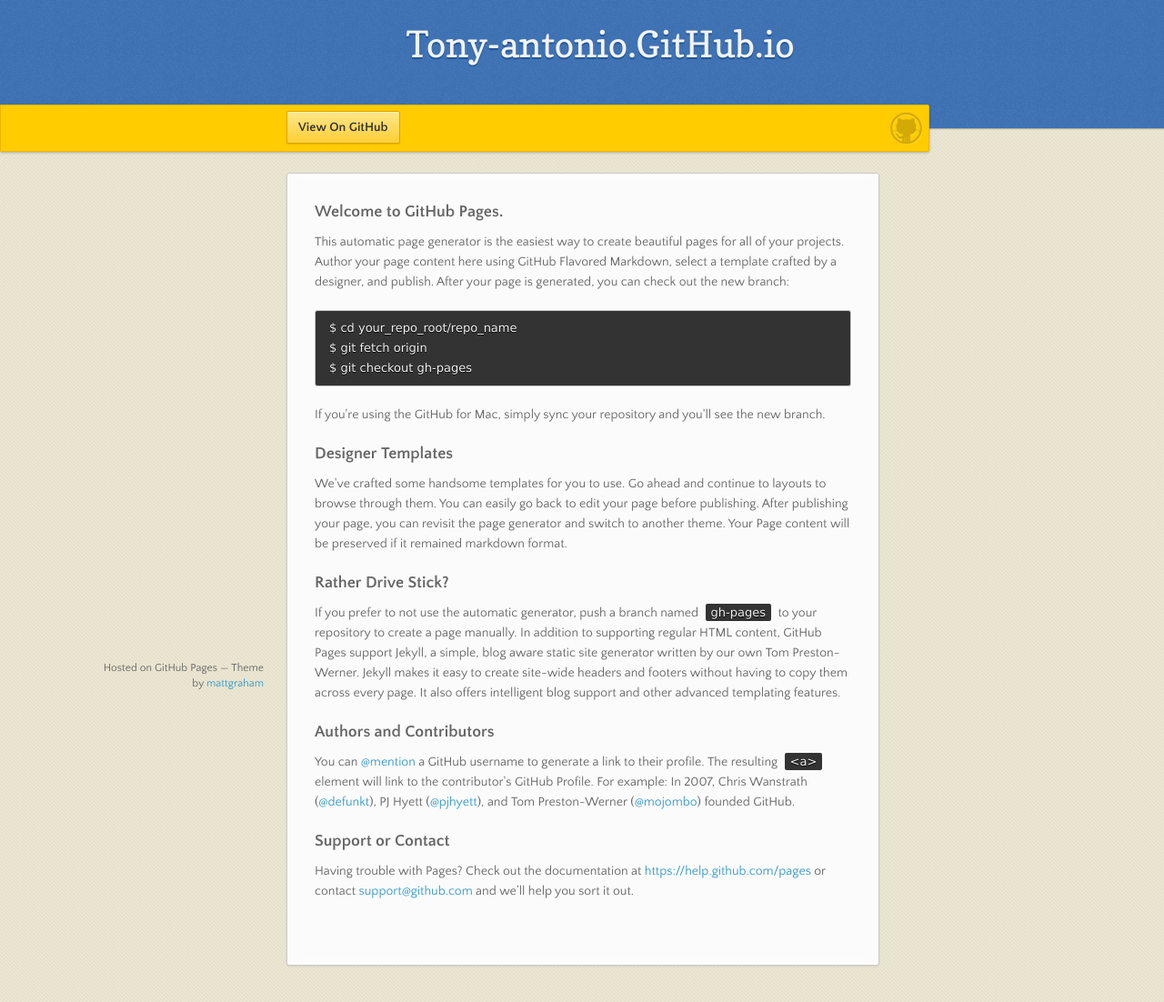
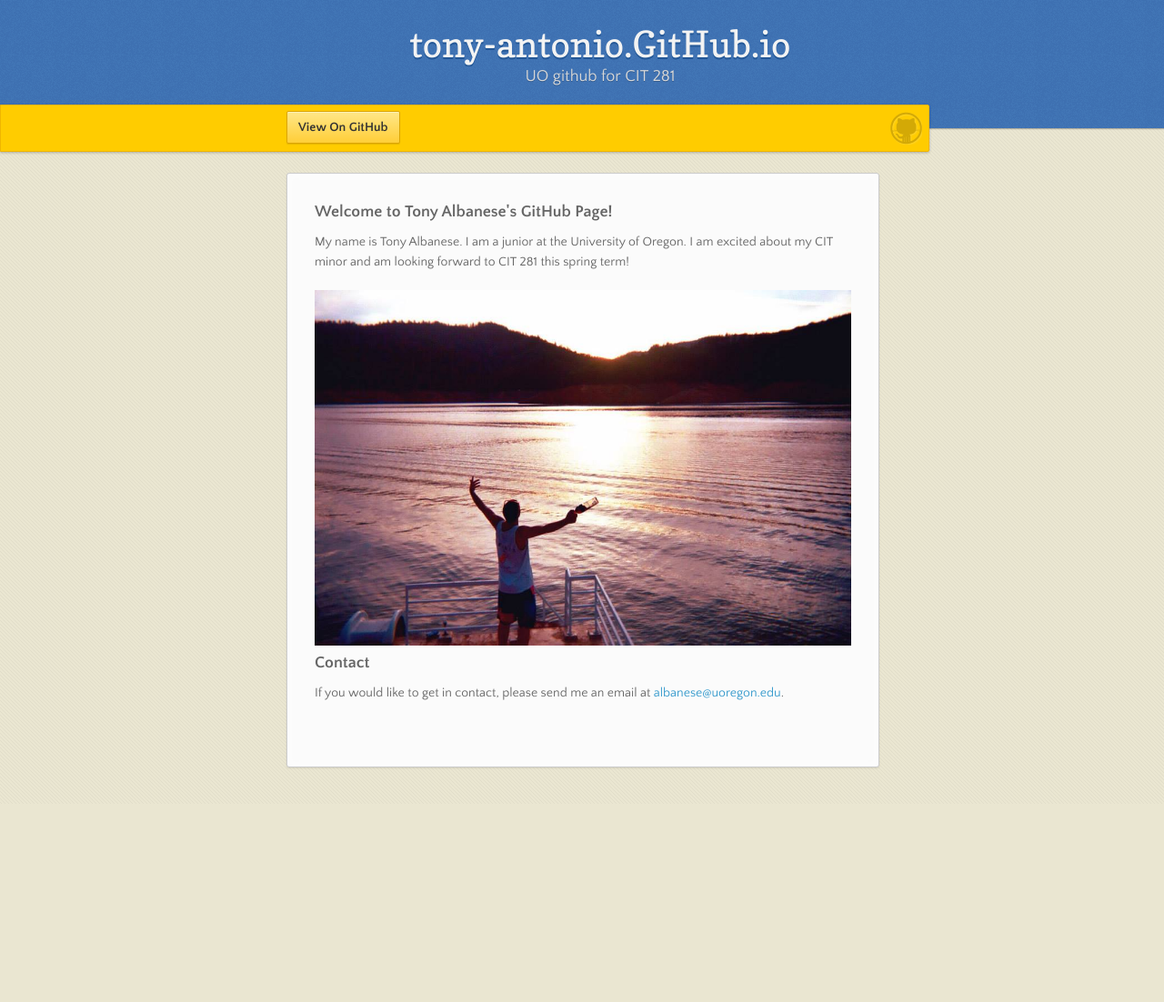
Before and after one commit to tony-antonio/tony-antonio.github.io, a plain HTML site: page index.html in a window 1280 px wide. Shown: the whole page at 91% size. After the commit the page ends 884 px from the top, so only its background shows below. Drawn offline with nearby package versions, Linux system fonts and the light colour scheme.

Commit message:
updated index

```diff
--- a/index.html
+++ b/index.html
@@ -3,7 +3,7 @@
   <head>
     <meta charset="utf-8">
     <meta http-equiv="X-UA-Compatible" content="chrome=1">
-    <title>Tony-antonio.GitHub.io by tony-antonio</title>
+    <title>tony-antonio.GitHub.io by tony-antonio</title>
     <link rel="stylesheet" href="stylesheets/styles.css">
     <link rel="stylesheet" href="stylesheets/pygment_trac.css">
     <script src="https://ajax.googleapis.com/ajax/libs/jquery/1.7.1/jquery.min.js"></script>
@@ -17,14 +17,14 @@
   <body>
 
       <header>
-        <h1>Tony-antonio.GitHub.io</h1>
-        <p></p>
+        <h1>tony-antonio.GitHub.io</h1>
+        <p>UO github for CIT 281</p>
       </header>
 
       <div id="banner">
         <span id="logo"></span>
 
-        <a href="https://github.com/tony-antonio" class="button fork"><strong>View On GitHub</strong></a>
+        <a href="https://github.com/tony-antonio/tony-antonio.github.io" class="button fork"><strong>View On GitHub</strong></a>
       </div><!-- end banner -->
 
     <div class="wrapper">
@@ -33,40 +33,17 @@
       </nav>
       <section>
         <h3>
-<a id="welcome-to-github-pages" class="anchor" href="#welcome-to-github-pages" aria-hidden="true"><span class="octicon octicon-link"></span></a>Welcome to GitHub Pages.</h3>
+<a id="welcome-to-github-pages" class="anchor" href="#welcome-to-github-pages" aria-hidden="true"><span class="octicon octicon-link"></span></a>Welcome to Tony Albanese's GitHub Page!</h3>
 
-<p>This automatic page generator is the easiest way to create beautiful pages for all of your projects. Author your page content here using GitHub Flavored Markdown, select a template crafted by a designer, and publish. After your page is generated, you can check out the new branch:</p>
+<p>My name is Tony Albanese.  I am a junior at the University of Oregon. I am excited about my CIT minor and am looking forward to CIT 281 this spring term!</p>
 
-<pre><code>$ cd your_repo_root/repo_name
-$ git fetch origin
-$ git checkout gh-pages
-</code></pre>
+<img src="./images/Shasta.jpg">
+<h3>
+<a id="support-or-contact" class="anchor" href="#support-or-contact" aria-hidden="true"><span class="octicon octicon-link"></span></a>Contact</h3>
 
-<p>If you're using the GitHub for Mac, simply sync your repository and you'll see the new branch.</p>
+<p>If you would like to get in contact, please send me an email at <a href="albanese@uoregon.edu">albanese@uoregon.edu</a>. </p>
+      </section
 
-<h3>
-<a id="designer-templates" class="anchor" href="#designer-templates" aria-hidden="true"><span class="octicon octicon-link"></span></a>Designer Templates</h3>
-
-<p>We've crafted some handsome templates for you to use. Go ahead and continue to layouts to browse through them. You can easily go back to edit your page before publishing. After publishing your page, you can revisit the page generator and switch to another theme. Your Page content will be preserved if it remained markdown format.</p>
-
-<h3>
-<a id="rather-drive-stick" class="anchor" href="#rather-drive-stick" aria-hidden="true"><span class="octicon octicon-link"></span></a>Rather Drive Stick?</h3>
-
-<p>If you prefer to not use the automatic generator, push a branch named <code>gh-pages</code> to your repository to create a page manually. In addition to supporting regular HTML content, GitHub Pages support Jekyll, a simple, blog aware static site generator written by our own Tom Preston-Werner. Jekyll makes it easy to create site-wide headers and footers without having to copy them across every page. It also offers intelligent blog support and other advanced templating features.</p>
-
-<h3>
-<a id="authors-and-contributors" class="anchor" href="#authors-and-contributors" aria-hidden="true"><span class="octicon octicon-link"></span></a>Authors and Contributors</h3>
-
-<p>You can <a href="https://github.com/blog/821" class="user-mention">@mention</a> a GitHub username to generate a link to their profile. The resulting <code>&lt;a&gt;</code> element will link to the contributor's GitHub Profile. For example: In 2007, Chris Wanstrath (<a href="https://github.com/defunkt" class="user-mention">@defunkt</a>), PJ Hyett (<a href="https://github.com/pjhyett" class="user-mention">@pjhyett</a>), and Tom Preston-Werner (<a href="https://github.com/mojombo" class="user-mention">@mojombo</a>) founded GitHub.</p>
-
-<h3>
-<a id="support-or-contact" class="anchor" href="#support-or-contact" aria-hidden="true"><span class="octicon octicon-link"></span></a>Support or Contact</h3>
-
-<p>Having trouble with Pages? Check out the documentation at <a href="https://help.github.com/pages">https://help.github.com/pages</a> or contact <a href="mailto:support@github.com">support@github.com</a> and we’ll help you sort it out.</p>
-      </section>
-      <footer>
-        <p><small>Hosted on GitHub Pages &mdash; Theme by <a href="https://twitter.com/michigangraham">mattgraham</a></small></p>
-      </footer>
     </div>
     <!--[if !IE]><script>fixScale(document);</script><![endif]-->
 
```
Also changed, not shown: images/Shasta.jpg (added), 3 other files.
